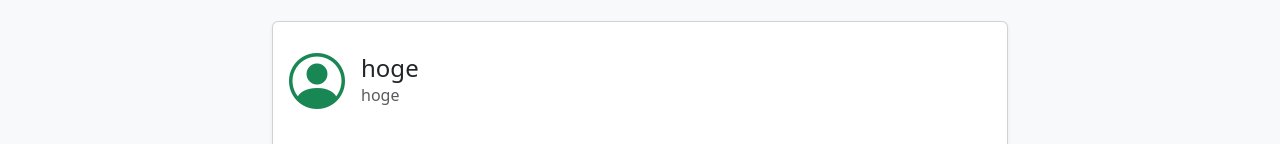
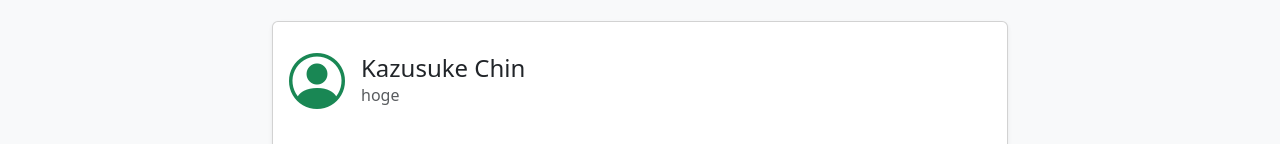
Before and after one commit to rooberGoober2ElectricBoogaloo/groupWorkPractical, a plain HTML site: page environment.html in a window 1280 px wide. Shown: the part 2067-2211 px from the top of the page. Drawn offline with nearby package versions, Linux system fonts and the light colour scheme.

Commit message:
add_author_details_block

```diff
--- a/environment.html
+++ b/environment.html
@@ -200,7 +200,7 @@
                 <div class="d-flex align-items-center mb-3">
                   <i class="bi bi-person-circle text-success me-3" style="font-size: 3.5rem;"></i>
                   <div>
-                    <h4 class="card-title mb-0">hoge</h4>
+                    <h4 class="card-title mb-0">Kazusuke Chin</h4>
                     <p class="text-muted mb-0">hoge</p>
                   </div>
                 </div>
```
